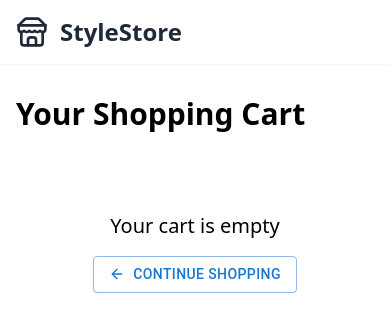
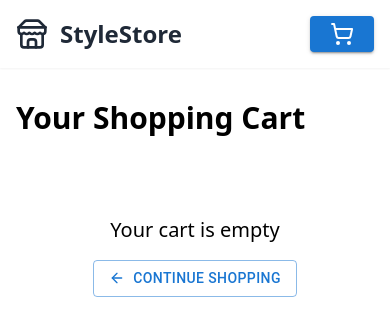
Before and after one commit to mandfredleow/shopping-cart-project, a React (Create React App) app: page /cart in a window 390 px wide. Shown: the top 336 px of the page. Built offline with nearby package versions, Linux system fonts and the light colour scheme; the HTML template or start-up script is replaced by a standard one.

Commit message:
Updated README, change some styling for the app

```diff
--- /dev/null
+++ b/public/index.html
@@ -0,0 +1,12 @@
+<!DOCTYPE html>
+<html lang="en">
+  <head>
+    <meta charset="utf-8" />
+    <meta name="viewport" content="width=device-width, initial-scale=1" />
+    <title>StyleStore
+    </title>
+  </head>
+  <body>
+    <div id="root"></div>
+  </body>
+</html>
--- a/src/components/Header.tsx
+++ b/src/components/Header.tsx
@@ -13,15 +13,15 @@ const Header: React.FC<HeaderProps> = ({ cartCount }) => {
   return (
     <header className="bg-white shadow-sm">
       <div className="max-w-7xl mx-auto px-4 sm:px-6 lg:px-8">
-        <div className="flex justify-between items-center py-4 md:justify-start md:space-x-10">
-          <div className="flex lg:w-0 lg:flex-1">
+        <div className="flex justify-between items-center py-4">
+          <div className="flex-1">
             <a href="/" className="flex items-center space-x-3 text-gray-800 transition-colors duration-300">
               <Store className="h-8 w-8" />
               <span className="text-2xl font-bold">StyleStore</span>
             </a>
           </div>
-          <div className="hidden md:flex items-center justify-end md:flex-1 lg:w-0" onClick={() => navigate('/cart')}>
-            <Button variant="contained" className="ml-4 relative" aria-label={`Shopping cart with ${cartCount} items`}>
+          <div className="flex items-center" onClick={() => navigate('/cart')}>
+            <Button variant="contained" className="relative" aria-label={`Shopping cart with ${cartCount} items`}>
               <ShoppingCart className="h-6 w-6" />
               {cartCount > 0 && (
                 <Badge badgeContent={cartCount} color="error" className="absolute -top-2 -right-2">
--- a/src/pages/HomePage.tsx
+++ b/src/pages/HomePage.tsx
@@ -99,10 +99,9 @@ const HomePage: React.FC = () => {
   return (
     <div id="root" className="min-h-screen flex flex-col">
       <main className="flex-grow">
-        <div className="max-w-7xl mx-auto py-6 sm:px-6 lg:px-8">
-          <div className="flex justify-between items-center mb-6">
-            <h1 className="text-3xl font-bold text-gray-900">All Products</h1>
-            <div className="flex space-x-4">
+        <div className="max-w-7xl mx-auto py-6 px-4 sm:px-6 lg:px-8">
+          <h1 className="text-3xl font-bold text-gray-900 mb-6">All Products</h1>
+          <div className="flex flex-col gap-4 mb-6">
             {/* Search Bar */}
             <TextField
               label="Search Products"
@@ -110,10 +109,12 @@ const HomePage: React.FC = () => {
               size="small"
               value={searchTerm}
               onChange={(e) => handleSearch(e.target.value)}
+              className="w-full"
             />
 
+            <div className="flex flex-col sm:flex-row gap-4">
               {/* Filter Button */}
-              <FormControl variant="outlined" size="small" style={{ width: '200px' }}>
+              <FormControl variant="outlined" size="small" className="w-full sm:w-1/2">
                 <InputLabel id="filter-label">Category</InputLabel>
                 <Select
                   labelId="filter-label"
@@ -131,7 +132,7 @@ const HomePage: React.FC = () => {
               </FormControl>
 
               {/* Sort Button */}
-              <FormControl variant="outlined" size="small" style={{ width: '200px' }}>
+              <FormControl variant="outlined" size="small" className="w-full sm:w-1/2">
                 <InputLabel id="sort-label">Sort by</InputLabel>
                 <Select
                   labelId="sort-label"
@@ -150,7 +151,6 @@ const HomePage: React.FC = () => {
           </div>
 
           {/* Product Section */}
-          {filteredProducts.length > 0 ? (
           <div className="grid grid-cols-1 sm:grid-cols-2 lg:grid-cols-3 gap-6">
             {filteredProducts.map((product) => (
               <ProductCard
@@ -160,11 +160,6 @@ const HomePage: React.FC = () => {
               />
             ))}
           </div>
-          ) : (
-            <div className="text-center py-10">
-              <p className="text-xl text-gray-600">No products found</p>
-            </div>
-          )}
         </div>
       </main>
 
```
Also changed, not shown: public/store_icon.png (added), src/index.tsx (line endings or trailing spaces), 1 other file (tests, documents, lock files or other folders). Lines whose indentation alone changed are shown as unchanged.
